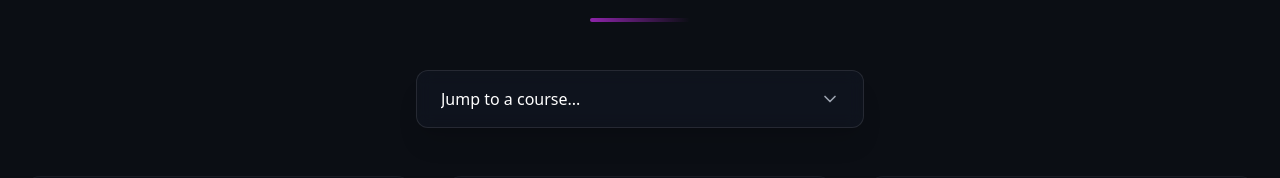
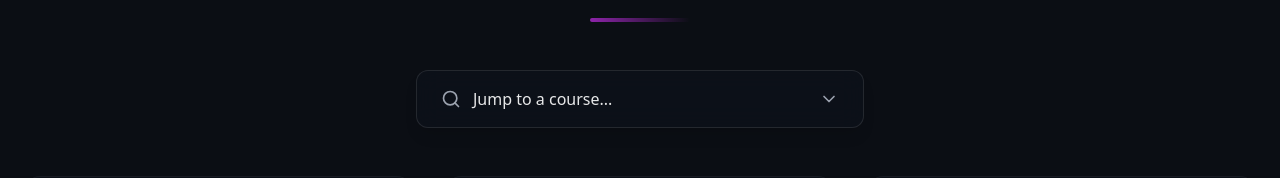
Before and after one commit to hadeedhussainmemon/IEP-Intensive-Education-Place, a Next.js app: page /courses in a window 1280 px wide. Shown: the part 249-427 px from the top of the page. Built offline with nearby package versions, Linux system fonts and the light colour scheme.

Commit message:
feat: Add courses page, including course dropdown, typewriter text component, and global styling.

```diff
--- a/app/courses/page.tsx
+++ b/app/courses/page.tsx
@@ -6,6 +6,7 @@ import CourseCard from "@/components/CourseCard";
 import Footer from "@/components/Footer";
 import CTA from "@/components/CTA";
 import { courses } from "@/lib/courses-data";
+import CourseDropdown from "@/components/CourseDropdown";
 
 export default function CoursesPage() {
     return (
@@ -19,30 +20,7 @@ export default function CoursesPage() {
                     centered={true}
                 />
 
-                {/* Course Jump Dropdown */}
-                <div className="max-w-md mx-auto mb-12 relative z-20">
-                    <div className="relative">
-                        <select
-                            onChange={(e) => {
-                                if (e.target.value) {
-                                    window.location.href = `/courses/${e.target.value}`;
-                                }
-                            }}
-                            className="w-full px-6 py-4 bg-surface/50 border border-white/10 rounded-xl appearance-none text-white focus:outline-none focus:border-primary/50 focus:ring-1 focus:ring-primary/50 transition-all cursor-pointer backdrop-blur-sm shadow-xl"
-                            defaultValue=""
-                        >
-                            <option value="" disabled>Jump to a course...</option>
-                            {courses.map((course) => (
-                                <option key={course.id} value={course.slug} className="bg-surface text-white py-2">
-                                    {course.title}
-                                </option>
-                            ))}
-                        </select>
-                        <div className="absolute right-6 top-1/2 -translate-y-1/2 pointer-events-none text-muted">
-                            <svg xmlns="http://www.w3.org/2000/svg" width="20" height="20" viewBox="0 0 24 24" fill="none" stroke="currentColor" strokeWidth="2" strokeLinecap="round" strokeLinejoin="round"><path d="m6 9 6 6 6-6" /></svg>
-                        </div>
-                    </div>
-                </div>
+                <CourseDropdown />
 
                 <div className="grid md:grid-cols-2 lg:grid-cols-3 gap-8 mb-20">
                     {courses.map((course, index) => (
--- a/app/globals.css
+++ b/app/globals.css
@@ -4,24 +4,43 @@
   --font-sans: var(--font-inter);
   --font-heading: var(--font-poppins);
 
-  --color-background: #0B0E14; /* Deep dark background */
-  --color-surface: #121826; /* Slightly lighter surface */
-  --color-primary: #8E24AA; /* Purple */
-  --color-secondary: #0D47A1; /* Blue */
-  --color-accent: #F28C28; /* Orange */
-  --color-muted: #9CA3AF; /* Gray text */
+  --color-background: #0B0E14;
+  /* Deep dark background */
+  --color-surface: #121826;
+  /* Slightly lighter surface */
+  --color-primary: #8E24AA;
+  /* Purple */
+  --color-secondary: #0D47A1;
+  /* Blue */
+  --color-accent: #F28C28;
+  /* Orange */
+  --color-muted: #9CA3AF;
+  /* Gray text */
   --color-white: #FFFFFF;
 
   --animate-float: float 6s ease-in-out infinite;
   --animate-glow: glow 2s ease-in-out infinite alternate;
 
   @keyframes float {
-    0%, 100% { transform: translateY(0); }
-    50% { transform: translateY(-10px); }
+
+    0%,
+    100% {
+      transform: translateY(0);
+    }
+
+    50% {
+      transform: translateY(-10px);
+    }
   }
+
   @keyframes glow {
-    from { box-shadow: 0 0 5px #8E24AA, 0 0 10px #8E24AA; }
-    to { box-shadow: 0 0 10px #0D47A1, 0 0 20px #0D47A1; }
+    from {
+      box-shadow: 0 0 5px #8E24AA, 0 0 10px #8E24AA;
+    }
+
+    to {
+      box-shadow: 0 0 10px #0D47A1, 0 0 20px #0D47A1;
+    }
   }
 }
 
@@ -45,20 +64,29 @@ body {
   min-height: 100vh;
 }
 
-h1, h2, h3, h4, h5, h6 {
+h1,
+h2,
+h3,
+h4,
+h5,
+h6 {
   @apply font-heading font-bold;
 }
 
 /* Scrollbar */
 ::-webkit-scrollbar {
-  width: 8px;
+  width: 6px;
 }
+
 ::-webkit-scrollbar-track {
-  @apply bg-background;
+  @apply bg-transparent;
 }
+
 ::-webkit-scrollbar-thumb {
-  @apply bg-surface rounded-full border border-white/10;
+  @apply bg-white/10 rounded-full backdrop-blur-sm;
+  background-clip: content-box;
 }
+
 ::-webkit-scrollbar-thumb:hover {
-  @apply bg-primary/50;
+  @apply bg-primary/80;
 }
--- /dev/null
+++ b/components/CourseDropdown.tsx
@@ -0,0 +1,73 @@
+"use client";
+
+import { useState } from "react";
+import { motion, AnimatePresence } from "framer-motion";
+import { ChevronDown, Search } from "lucide-react";
+import { courses } from "@/lib/courses-data";
+import Link from "next/link";
+import { cn } from "@/lib/utils";
+
+export default function CourseDropdown() {
+    const [isOpen, setIsOpen] = useState(false);
+
+    return (
+        <div className="relative w-full max-w-md mx-auto mb-12 z-50">
+            <button
+                onClick={() => setIsOpen(!isOpen)}
+                className={cn(
+                    "w-full px-6 py-4 rounded-xl flex items-center justify-between text-left transition-all duration-300 group",
+                    isOpen
+                        ? "bg-surface border border-primary/50 ring-2 ring-primary/20"
+                        : "glass border border-white/10 hover:border-white/20 hover:bg-white/5"
+                )}
+            >
+                <div className="flex items-center gap-3 text-white/90">
+                    <Search className={cn("w-5 h-5 transition-colors", isOpen ? "text-primary" : "text-muted")} />
+                    <span className="font-medium">Jump to a course...</span>
+                </div>
+                <ChevronDown
+                    className={cn(
+                        "w-5 h-5 text-muted transition-transform duration-300",
+                        isOpen && "rotate-180 text-primary"
+                    )}
+                />
+            </button>
+
+            <AnimatePresence>
+                {isOpen && (
+                    <motion.div
+                        initial={{ opacity: 0, y: -10, scale: 0.95 }}
+                        animate={{ opacity: 1, y: 0, scale: 1 }}
+                        exit={{ opacity: 0, y: -10, scale: 0.95 }}
+                        transition={{ duration: 0.2, ease: "easeOut" }}
+                        className="absolute top-full left-0 right-0 mt-2 p-2 bg-surface/95 backdrop-blur-xl border border-white/10 rounded-xl shadow-2xl overflow-hidden max-h-[300px] overflow-y-auto scrollbar-thin"
+                    >
+                        {courses.map((course) => (
+                            <Link
+                                key={course.id}
+                                href={`/courses/${course.slug}`}
+                                className="flex items-center gap-3 p-3 rounded-lg hover:bg-white/5 transition-colors group"
+                                onClick={() => setIsOpen(false)}
+                            >
+                                <div className="w-8 h-8 rounded-lg bg-surface border border-white/10 flex items-center justify-center group-hover:border-primary/50 group-hover:scale-110 transition-all">
+                                    <course.icon className="w-4 h-4 text-primary group-hover:text-white transition-colors" />
+                                </div>
+                                <span className="text-sm font-medium text-gray-300 group-hover:text-white transition-colors">
+                                    {course.title}
+                                </span>
+                            </Link>
+                        ))}
+                    </motion.div>
+                )}
+            </AnimatePresence>
+
+            {/* Backdrop to close on click outside */}
+            {isOpen && (
+                <div
+                    className="fixed inset-0 z-[-1]"
+                    onClick={() => setIsOpen(false)}
+                />
+            )}
+        </div>
+    );
+}
--- a/components/TypewriterText.tsx
+++ b/components/TypewriterText.tsx
@@ -25,9 +25,9 @@ export default function TypewriterText({ words }: { words: string[] }) {
     }, [index, words, count]);
 
     return (
-        <span className="text-gradient inline-flex">
+        <span className="text-gradient inline-flex items-center">
             <motion.span>{displayText}</motion.span>
-            <span className="w-1 h-10 bg-primary ml-1 animate-pulse" />
+            <span className="w-[3px] h-[0.9em] bg-primary ml-1 animate-pulse rounded-full" />
         </span>
     );
 }
```
